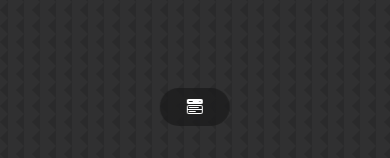
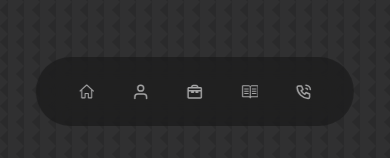
Before and after one commit to mechamoje/portfolio, a React (Create React App) app: page / in a window 390 px wide. Shown: the part 686-844 px from the top of the page. Built offline with nearby package versions, Linux system fonts and the light colour scheme.

Commit message:
correct mobile nav

```diff
--- a/src/components/nav/Nav.jsx
+++ b/src/components/nav/Nav.jsx
@@ -11,11 +11,9 @@ import {BsMenuButtonWideFill} from 'react-icons/bs'
 export const Nav = () => {
 
   const [activeNav, setActiveNav] = useState('')
-  const [openMobile, setOpenMob] = useState('')
 
   return (
     <nav>
-      <div> <BsMenuButtonWideFill id='mobileMenu' onClick={() => setOpenMob('open') } className={openMobile === 'open' ? 'openmenu' : ''} /></div>
       <a id='home' href="#"  onClick={() => setActiveNav('#')} className={activeNav === '#' ? 'active' : ''} > <VscHome className='homeicon' /> </a>
       <a id='user' href="#about" onClick={() => setActiveNav('#about')} className={activeNav === '#about' ? 'active' : ''} > <FiUser className='abouticon' /> </a>
       <a id='job' href="#experience" onClick={() => setActiveNav('#experience')} className={activeNav === '#experience' ? 'active' : ''}> <CgToolbox className='jobicon' /> </a>
--- a/src/components/nav/nav.css
+++ b/src/components/nav/nav.css
@@ -35,26 +35,3 @@ nav a.active {
 nav #mobileMenu {
     display: none;
 }
-
-@media screen and (max-width: 500px) {
-    nav {
-        background: rgba(0, 0, 0, 0.3);
-        width: max-content;
-        padding: 0.7rem 1.7rem;
-        flex-direction: column-reverse;
-        align-items: center;
-    }
-
-    nav .openmenu {
-        background-color: blue;
-    }
-
-    nav #mobileMenu {
-        display: block;
-    }
-
-    #home, #user, #job, #book, #phone{
-        display: none;
-    }
-
-}
```
